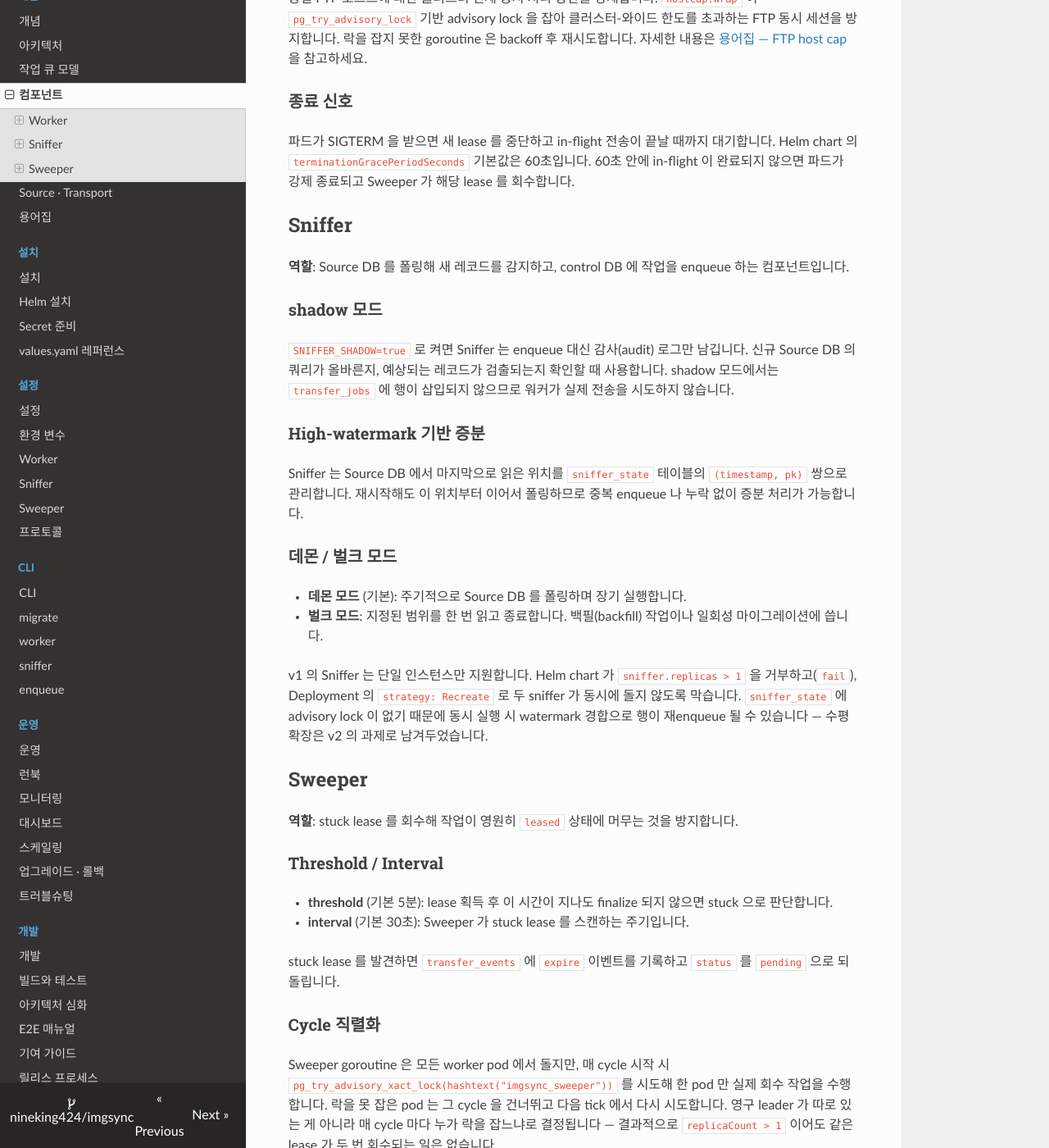
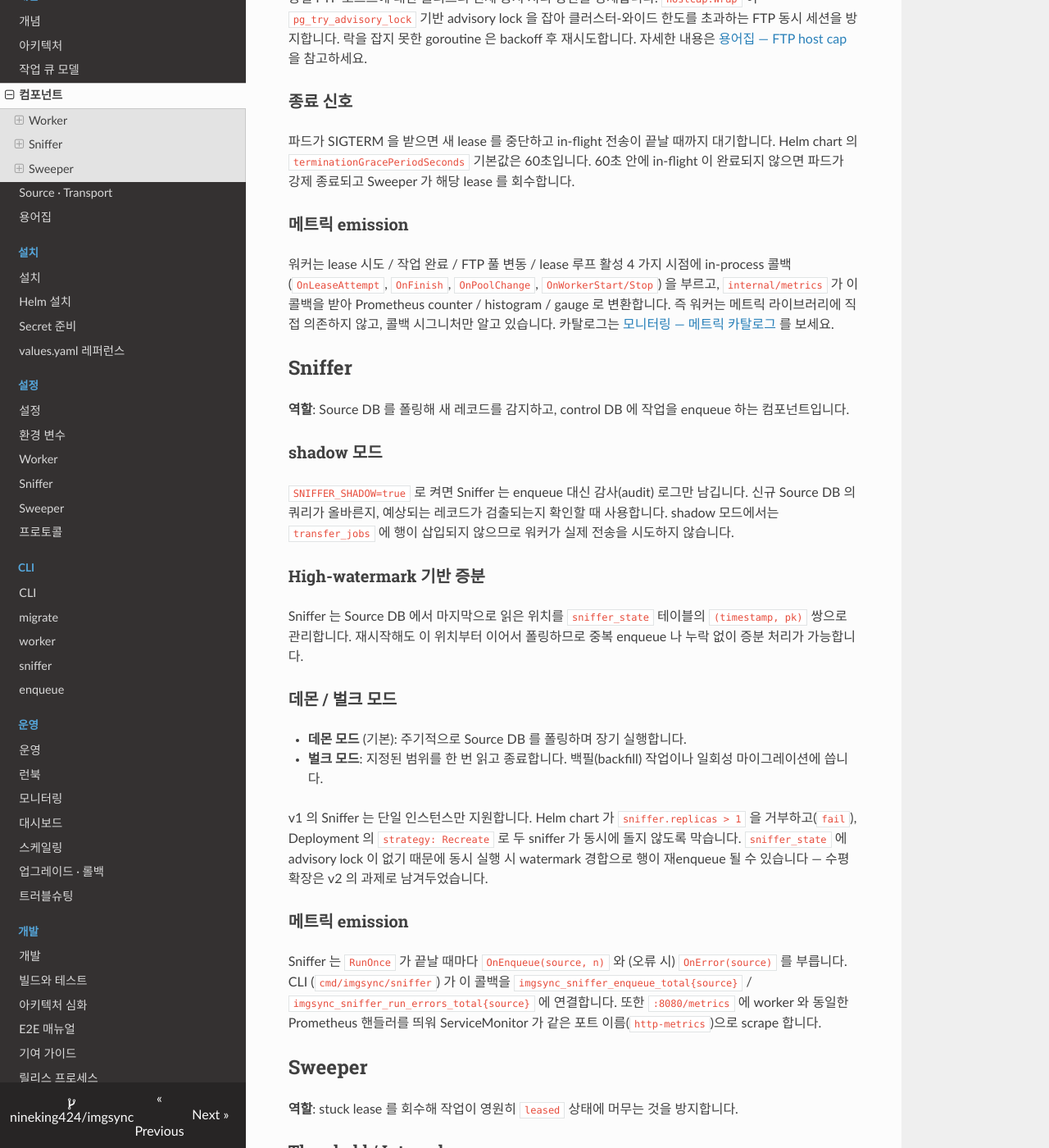
Before and after one commit to nineking424/imgsync, an MkDocs documentation site: the page built from docs/concepts/components.md, in a window 1280 px wide and 1400 px high, scrolled down 585 px. Shown: the whole window at 82% size. Built offline with MkDocs 1.6.1, drawn with Linux system fonts in a browser that asks for light colours; nearby versions of some CDN libraries; some of the changed text lies outside the part shown.

Commit message:
docs(components): note metrics emission per worker/sniffer/sweeper
Explain the callback-driven metrics model at the concepts layer so
the operating monitoring page can reference these without re-stating
the architecture.

Co-Authored-By: Claude Opus 4.7 <noreply@anthropic.com>

```diff
--- a/docs/concepts/components.md
+++ b/docs/concepts/components.md
@@ -18,6 +18,10 @@ imgsync 를 구성하는 세 가지 런타임 컴포넌트를 설명합니다.
 
 파드가 SIGTERM 을 받으면 새 lease 를 중단하고 in-flight 전송이 끝날 때까지 대기합니다. Helm chart 의 `terminationGracePeriodSeconds` 기본값은 60초입니다. 60초 안에 in-flight 이 완료되지 않으면 파드가 강제 종료되고 Sweeper 가 해당 lease 를 회수합니다.
 
+### 메트릭 emission
+
+워커는 lease 시도 / 작업 완료 / FTP 풀 변동 / lease 루프 활성 4 가지 시점에 in-process 콜백 (`OnLeaseAttempt`, `OnFinish`, `OnPoolChange`, `OnWorkerStart/Stop`) 을 부르고, `internal/metrics` 가 이 콜백을 받아 Prometheus counter / histogram / gauge 로 변환합니다. 즉 워커는 메트릭 라이브러리에 직접 의존하지 않고, 콜백 시그니처만 알고 있습니다. 카탈로그는 [모니터링 — 메트릭 카탈로그](../operating/monitoring.md#메트릭-카탈로그) 를 보세요.
+
 ## Sniffer
 
 **역할**: Source DB 를 폴링해 새 레코드를 감지하고, control DB 에 작업을 enqueue 하는 컴포넌트입니다.
@@ -37,6 +41,10 @@ Sniffer 는 Source DB 에서 마지막으로 읽은 위치를 `sniffer_state`
 
 v1 의 Sniffer 는 단일 인스턴스만 지원합니다. Helm chart 가 `sniffer.replicas > 1` 을 거부하고(`fail`), Deployment 의 `strategy: Recreate` 로 두 sniffer 가 동시에 돌지 않도록 막습니다. `sniffer_state` 에 advisory lock 이 없기 때문에 동시 실행 시 watermark 경합으로 행이 재enqueue 될 수 있습니다 — 수평 확장은 v2 의 과제로 남겨두었습니다.
 
+### 메트릭 emission
+
+Sniffer 는 `RunOnce` 가 끝날 때마다 `OnEnqueue(source, n)` 와 (오류 시) `OnError(source)` 를 부릅니다. CLI (`cmd/imgsync/sniffer`) 가 이 콜백을 `imgsync_sniffer_enqueue_total{source}` / `imgsync_sniffer_run_errors_total{source}` 에 연결합니다. 또한 `:8080/metrics` 에 worker 와 동일한 Prometheus 핸들러를 띄워 ServiceMonitor 가 같은 포트 이름(`http-metrics`)으로 scrape 합니다.
+
 ## Sweeper
 
 **역할**: stuck lease 를 회수해 작업이 영원히 `leased` 상태에 머무는 것을 방지합니다.
@@ -55,3 +63,5 @@ Sweeper goroutine 은 모든 worker pod 에서 돌지만, 매 cycle 시작 시 `
 ### Health 연동
 
 Sweeper 는 각 사이클(`OnCycle`) 완료 시 `last_sweep_ts` 를 갱신합니다. `/healthz` 엔드포인트가 이 값을 노출하므로, 값이 오래된 경우 Sweeper 가 정상적으로 실행되지 않고 있다는 신호입니다.
+
+또한 `OnCycle` 콜백은 `imgsync_sweep_cycles_total` counter 의 emission 지점이기도 합니다 — 외부 모니터링이 sweeper 가 살아 있는지 확인할 때 이 메트릭의 `rate(...)` 가 0 이 아닌지 본다.
```
